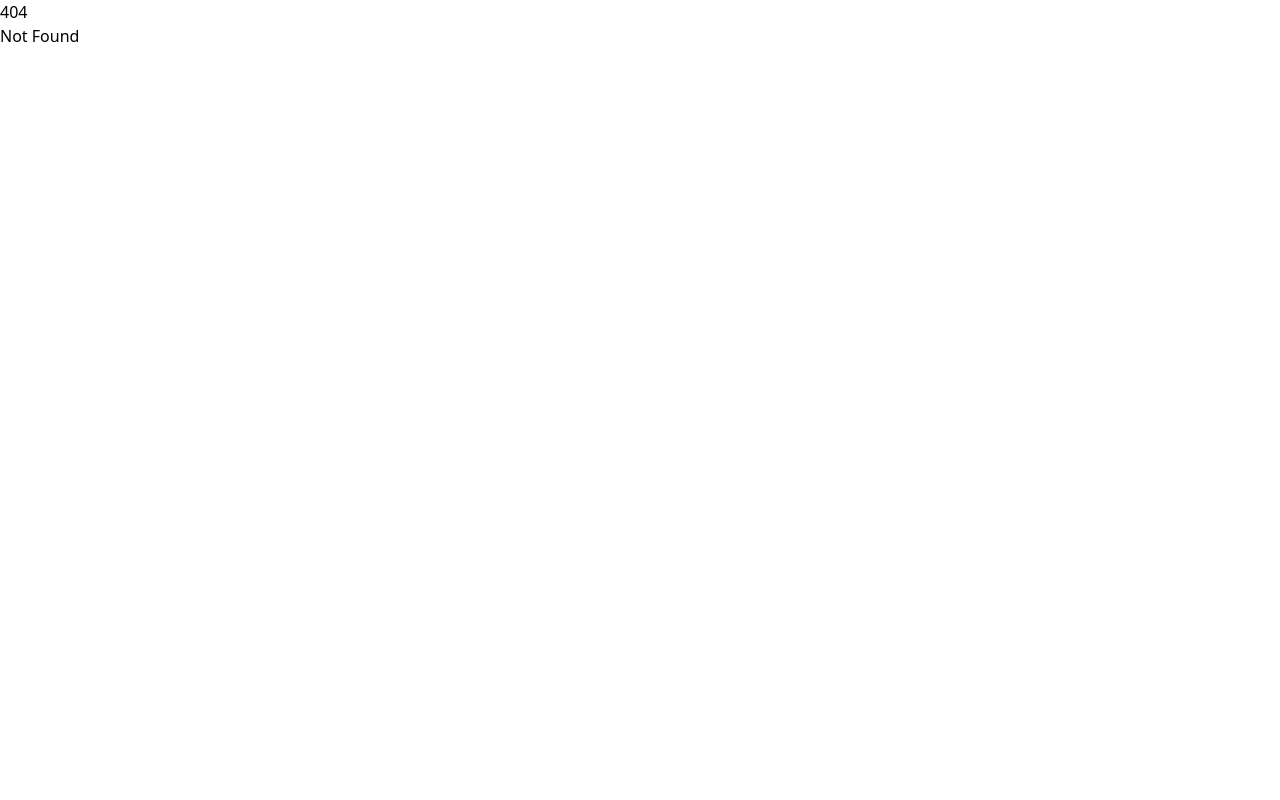
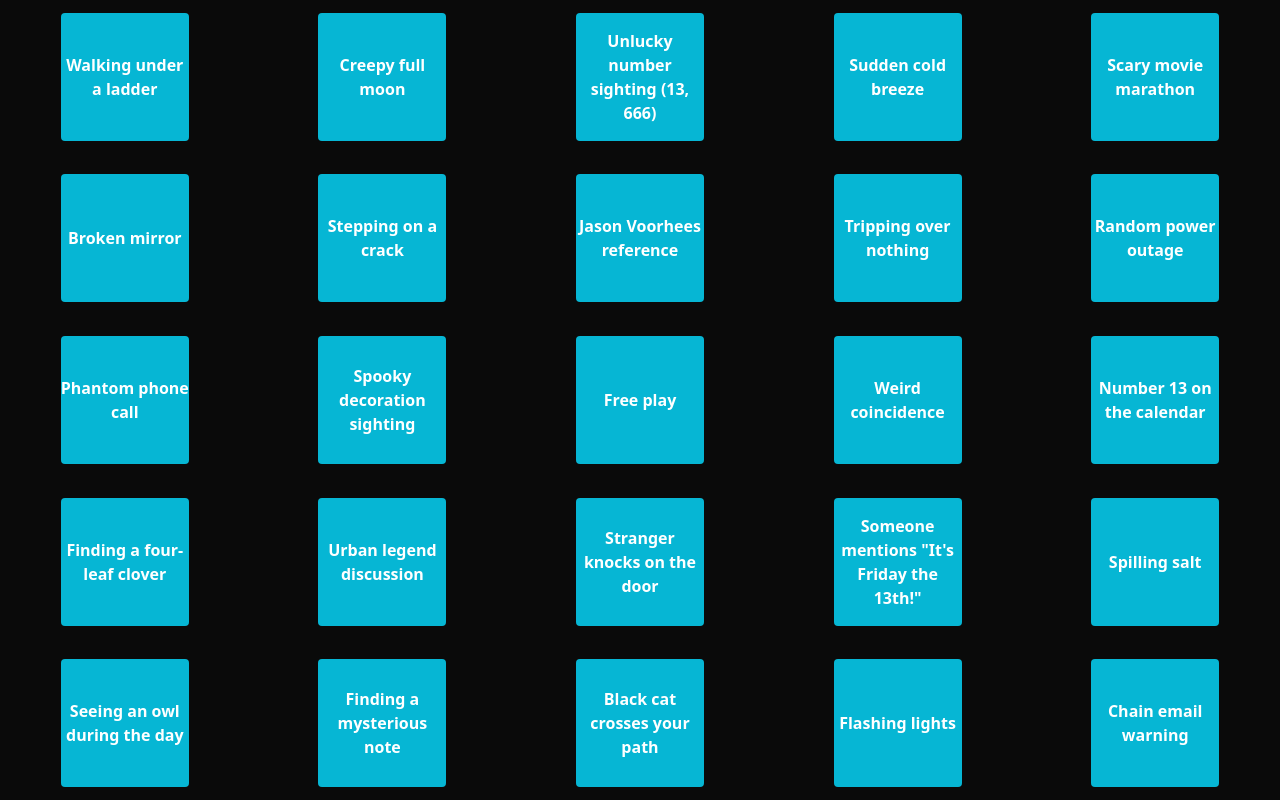
Before and after one commit to ItsDinosaurTV/Zombingo, a SvelteKit app: page /card in a window 1280 px wide. Before the commit this address had no page. Built offline with nearby package versions, Linux system fonts and the light colour scheme.

Commit message:
feat: WIP Bingo Card

```diff
--- /dev/null
+++ b/src/lib/BingoCard.svelte
@@ -0,0 +1,80 @@
+<script lang="ts">
+	import BingoCardButton from './BingoCardButton.svelte';
+	import labels from './cards/demo';
+
+	const randomizedLabels = labels.toSorted(() => Math.random() - 0.5);
+
+	const size = 5;
+	const state = Array.from({ length: size }, (_, i) =>
+		Array.from({ length: size }, (_, j) => ({
+			label: randomizedLabels[i * size + j],
+			selected: false,
+			winning: false
+		}))
+	);
+	state[2][2].label = 'Free play';
+
+	function handleButtonClick(i: number, j: number) {
+		state[i][j].selected = !state[i][j].selected;
+
+		// Check for bingo
+		if (checkBingo()) {
+			// Change background color to red
+			document.body.style.backgroundColor = 'red';
+
+			// Mark winning tiles white
+			for (let i = 0; i < size; i++) {
+				if (state[i].every((cell) => cell.selected)) {
+					state[i].forEach((cell) => (cell.winning = true)); // Set all cells in winning row to winning
+				}
+				if (state.every((row) => row[i].selected)) {
+					state.forEach((row) => (row[i].winning = true)); // Set all cells in winning column to winning
+				}
+			}
+
+			// Check diagonals
+			if (state.every((row, i) => row[i].selected)) {
+				for (let i = 0; i < size; i++) {
+					state[i][i].winning = true; // Set all cells in winning diagonal (top-left to bottom-right) to winning
+				}
+			}
+			if (state.every((row, i) => row[size - 1 - i].selected)) {
+				for (let i = 0; i < size; i++) {
+					state[i][size - 1 - i].winning = true; // Set all cells in winning diagonal (top-right to bottom-left) to winning
+				}
+			}
+		} else {
+			// Reset winning state if not bingo anymore (optional)
+			state.forEach((row) => row.forEach((cell) => (cell.winning = false)));
+
+			document.body.style.backgroundColor = 'black';
+		}
+	}
+
+	function checkBingo() {
+		// Check rows, columns, and diagonals
+		for (let i = 0; i < size; i++) {
+			if (state[i].every((cell) => cell.selected)) return true; // Row bingo
+			if (state.every((row) => row[i].selected)) return true; // Column bingo
+		}
+
+		// Check diagonals
+		if (state.every((row, i) => row[i].selected)) return true; // Diagonal from top-left to bottom-right
+		if (state.every((row, i) => row[size - 1 - i].selected)) return true; // Diagonal from top-right to bottom-left
+
+		return false;
+	}
+</script>
+
+<div class="grid h-screen grid-cols-5 content-around justify-items-center gap-2">
+	{#each Array(5) as _, i}
+		{#each Array(5) as _, j}
+			<BingoCardButton
+				label={state[i][j].label}
+				onclick={() => handleButtonClick(i, j)}
+				selected={state[i][j].selected}
+				winning={state[i][j].winning}
+			/>
+		{/each}
+	{/each}
+</div>
--- /dev/null
+++ b/src/lib/BingoCardButton.svelte
@@ -0,0 +1,16 @@
+<script>
+	const { label, onclick, selected, winning } = $props();
+</script>
+
+<button
+	class="size-32 rounded font-bold text-white"
+	class:bg-red-700={selected}
+	class:hover:bg-red-500={selected}
+	class:bg-cyan-500={!selected}
+	class:hover:bg-cyan-300={!selected}
+	class:bg-green-500={winning}
+	class:hover:bg-green-300={winning}
+	{onclick}
+>
+	{label}
+</button>
--- /dev/null
+++ b/src/lib/cards/demo.ts
@@ -0,0 +1,27 @@
+export default [
+	'Black cat crosses your path',
+	'Broken mirror',
+	'Walking under a ladder',
+	'Spilling salt',
+	'Stepping on a crack',
+	'Finding a four-leaf clover',
+	'Seeing an owl during the day',
+	'Creepy full moon',
+	'Number 13 on the calendar',
+	'Scary movie marathon',
+	'Chain email warning',
+	'Jason Voorhees reference',
+	'Spooky decoration sighting',
+	'Tripping over nothing',
+	'Weird coincidence',
+	'Phantom phone call',
+	'Stranger knocks on the door',
+	'Unlucky number sighting (13, 666)',
+	'Random power outage',
+	'Flashing lights',
+	'Urban legend discussion',
+	'Creepy doll',
+	'Sudden cold breeze',
+	'Finding a mysterious note',
+	'Someone mentions "It\'s Friday the 13th!"'
+];
--- a/src/routes/+layout.svelte
+++ b/src/routes/+layout.svelte
@@ -3,3 +3,9 @@
 </script>
 
 <slot />
+
+<style>
+	:global(body) {
+		background-color: rgb(10, 10, 10);
+	}
+</style>
--- /dev/null
+++ b/src/routes/card/+page.svelte
@@ -0,0 +1,5 @@
+<script>
+	import BingoCard from '$lib/BingoCard.svelte';
+</script>
+
+<BingoCard />
```
Also changed, not shown: src/lib/fonts/who asks satan.ttf (added).
